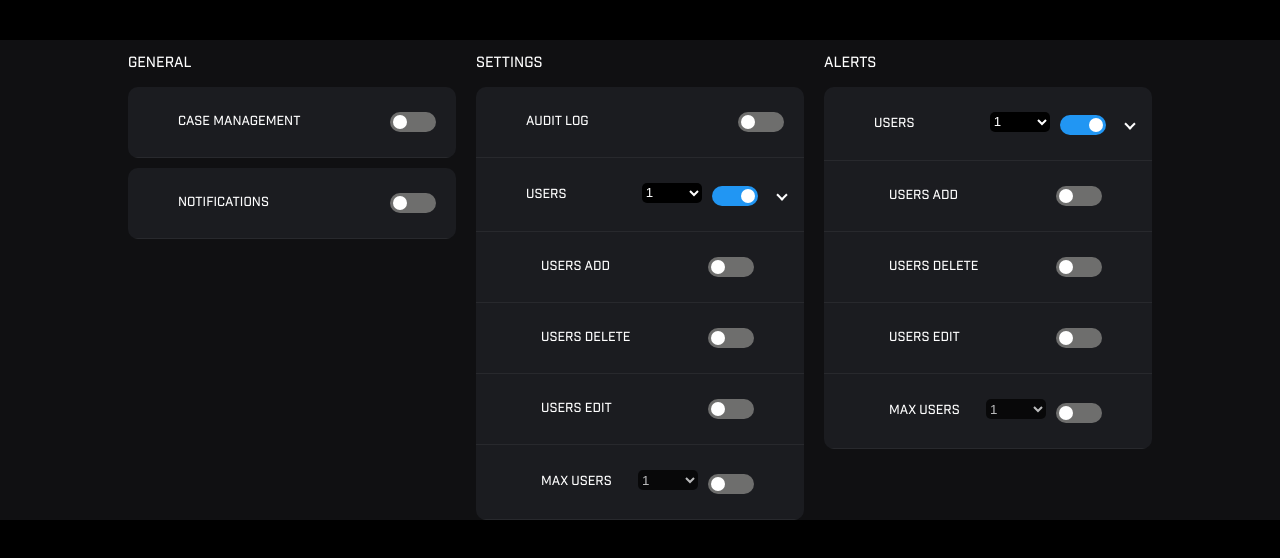
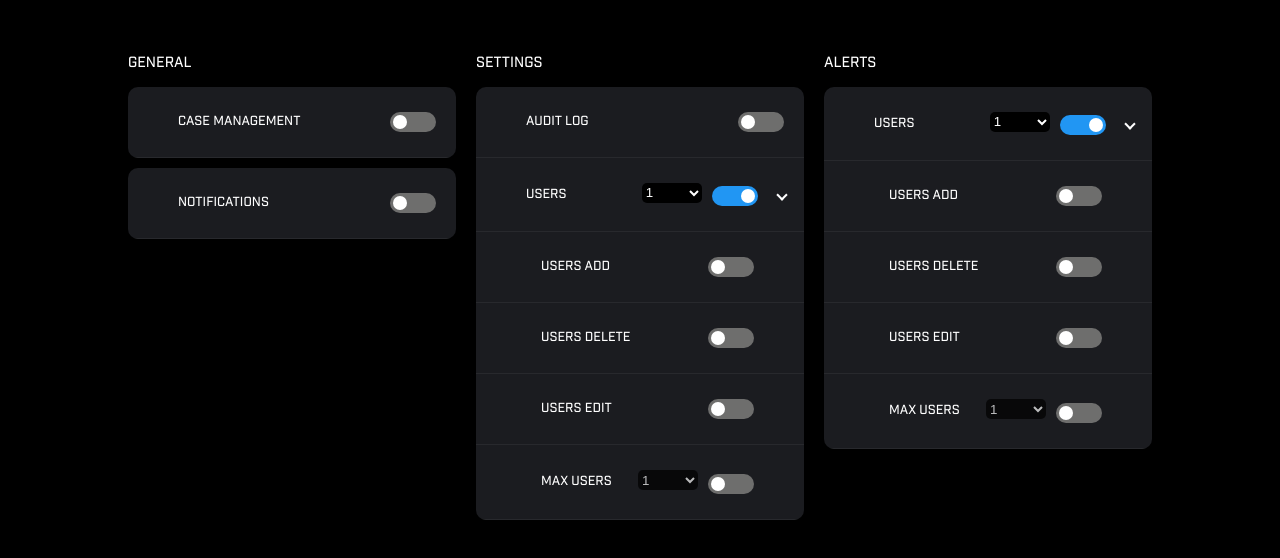
Before and after one commit to tundeph/feature-flag, a React (Create React App) app: page / in a window 1280 px wide. Shown: the top 558 px of the page. Built offline with nearby package versions, Linux system fonts and the light colour scheme.

Commit message:
Update App.scss

```diff
--- a/src/App.scss
+++ b/src/App.scss
@@ -2,7 +2,3 @@ $dark-black: #101012;
 $black: #1b1c20;
 $light-black: #28292d;
 $grey: #6e6e6d;
-
-.App {
-  background-color: $dark-black;
-}
```
